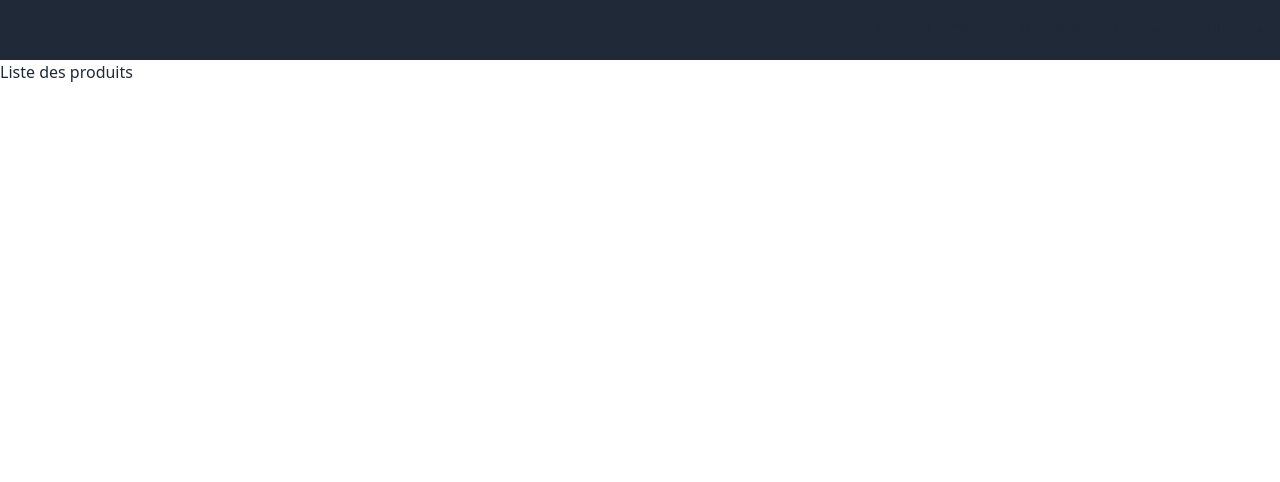
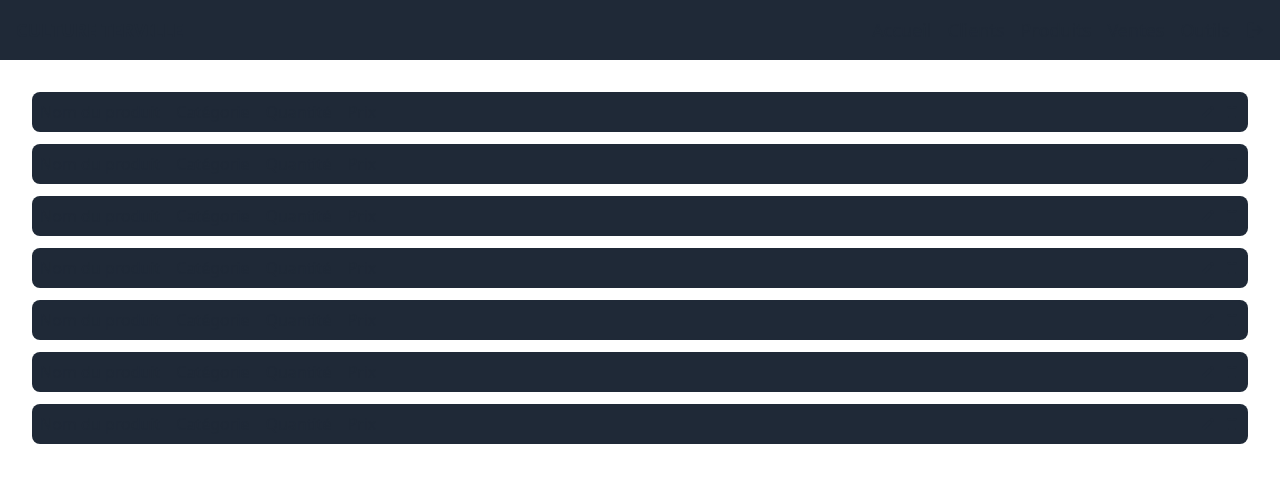
Before and after one commit to marjoriesiad/culture-terville-admin, a Next.js app: page /produits in a window 1280 px wide. Shown: the top 482 px of the page. Built offline with nearby package versions, Linux system fonts and the light colour scheme.

Commit message:
:lipstick: add design on products list

```diff
--- a/src/app/produits/page.jsx
+++ b/src/app/produits/page.jsx
@@ -1,10 +1,19 @@
 import Navbar from "@/components/Navbar";
+import ProductListItem from "@/components/ProductListItem";
 
 export default function Produits(){
     return (
         <>
             <Navbar />
-            <p>Liste des produits</p>
+            <div className="flex flex-col items-center gap-3 mt-8">
+                <ProductListItem />
+                <ProductListItem />
+                <ProductListItem />
+                <ProductListItem />
+                <ProductListItem />
+                <ProductListItem />
+                <ProductListItem />
+            </div>
         </>
     )
 }
--- /dev/null
+++ b/src/components/ProductListItem.jsx
@@ -0,0 +1,20 @@
+import { MdDelete, MdEdit } from "react-icons/md";
+
+const ProductListItem = () => {
+  return (
+    <div className='bg-gray-800 flex justify-between items-center h-10 w-[95%] p-2 rounded-lg'>
+        <div className='flex gap-4'>
+            <p>Nom du produit</p>
+            <p>Catégorie</p>
+            <p>Quantité</p>
+            <p>Prix</p>
+        </div>
+        <div className='flex gap-2 items-center'>
+            <MdEdit />
+            <MdDelete />
+        </div>
+    </div>
+  )
+}
+
+export default ProductListItem
```
